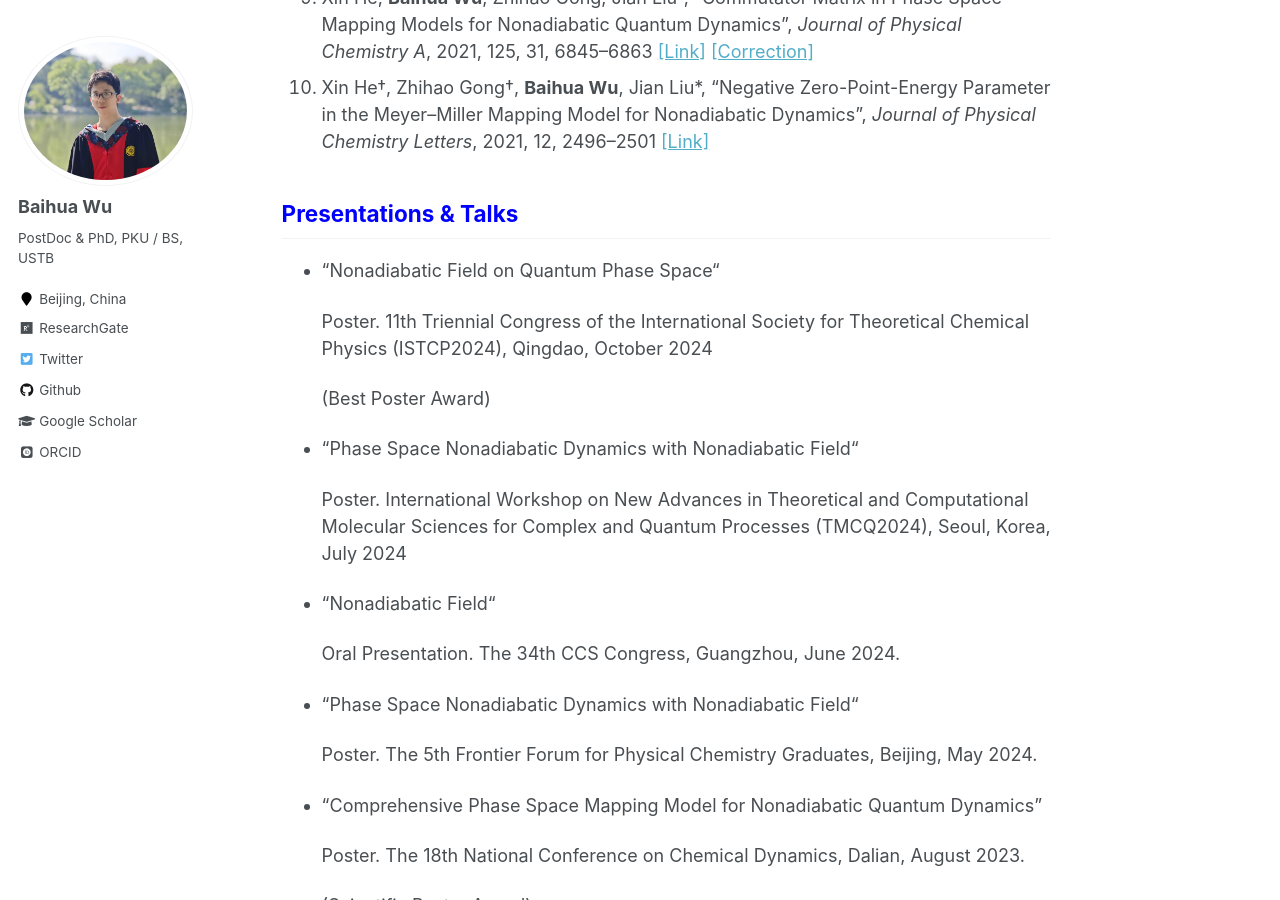
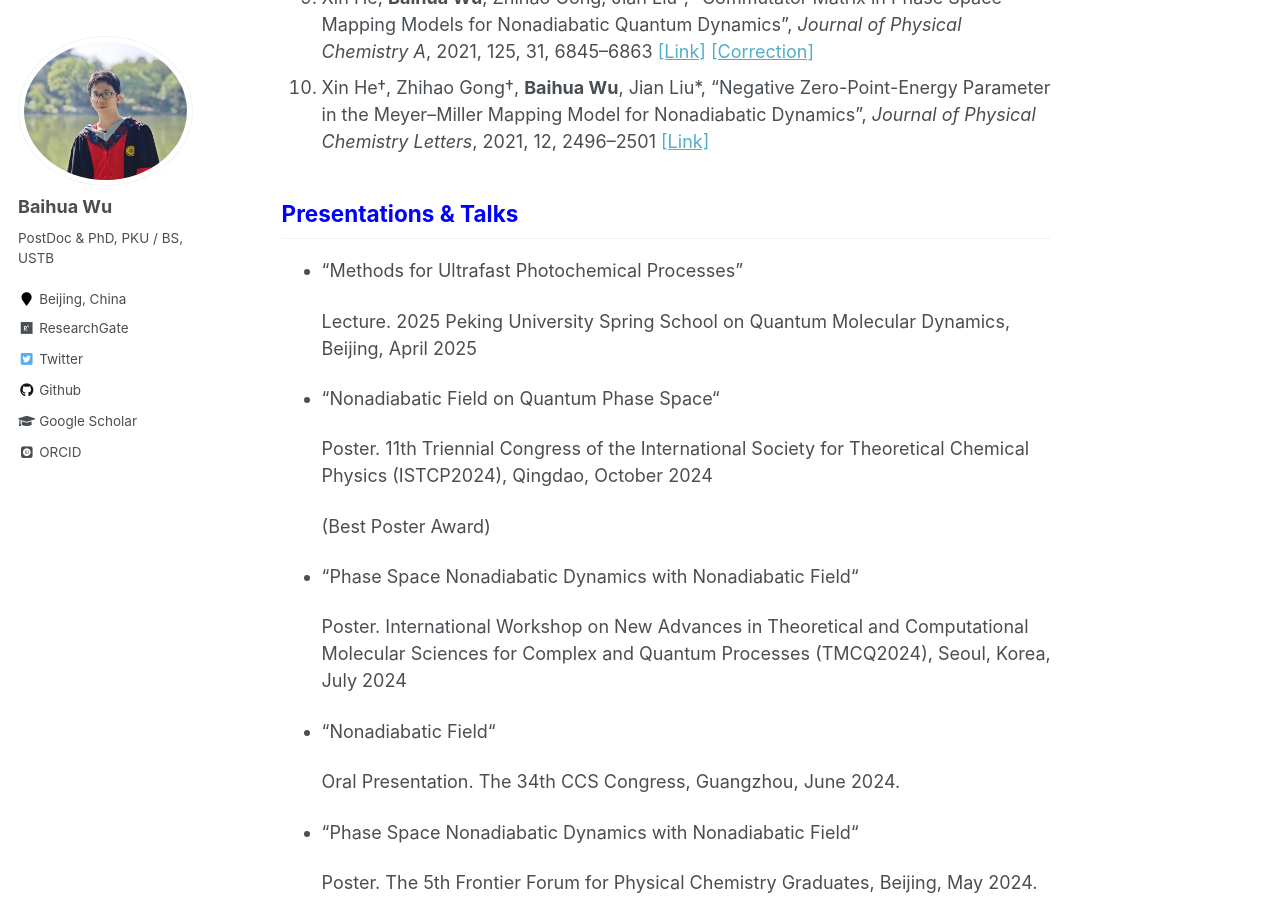
Before and after one commit to wubaihua/wubaihua.github.io, a Jekyll site: the page built from _pages/about.md, in a window 1280 px wide and 900 px high, scrolled down 2922 px. Built offline with Jekyll 4.4.1, drawn with Linux system fonts in a browser that asks for light colours; some web fonts are replaced; some of the changed text lies outside the part shown.

Commit message:
2025=04-06-1

```diff
--- a/_pages/about.md
+++ b/_pages/about.md
@@ -97,7 +97,7 @@ Email: wubaihua[AT]pku.edu.cn;   wubaihua19[AT]gmail.com
 ## <font color=Blue>Publications:</font>
 
 (†: co-first authors; \*: corresponding author)
-10. **Baihua Wu†**, Bingqi Li†, Xin He†, Xiangsong Cheng, Jiajun Ren, Jian Liu\*, "Nonadiabatic Field: A Conceptually Novel Approach for Nonadiabatic Quantum Molecular Dynamics", *Journal of Chemical Theory and Computation*, accepted
+10. **Baihua Wu†**, Bingqi Li†, Xin He†, Xiangsong Cheng, Jiajun Ren, Jian Liu\*, "Nonadiabatic Field: A Conceptually Novel Approach for Nonadiabatic Quantum Molecular Dynamics", *Journal of Chemical Theory and Computation*, 2025, in press
 9.  Xin He, Xiangsong Cheng, **Baihua Wu**, Jian Liu\*, "Nonadiabatic Field with Triangle Window Functions on Quantum Phase Space", *Journal of Physical Chemistry Letters*, 2024, 15, 5452-5466 [[Link]](https://doi.org/10.1021/acs.jpclett.4c00793)
 8. **Baihua Wu**, Xin He, Jian Liu\*, "Nonadiabatic Field on Quantum Phase Space: A Century after Ehrenfest", *Journal of Physical Chemistry Letters*, 2024, 15, 644−658 [[Link]](https://doi.org/10.1021/acs.jpclett.3c03385)
 7. Jie Peng†, Xin He†, Yao Li, Jianxin Guan, **Baihua Wu**, Xinmao Li, Zhihao Yu, Jian Liu\*, Junrong Zheng\*, "Restriction of Crossing Conical Intersections: The Intrinsic Mechanism of Aggregation-Induced Emission", *Physical Chemistry Chemical Physics*, 2023, 25, 12342 [[Link]](https://doi.org/10.1039/d2cp05256c)
@@ -109,6 +109,9 @@ Email: wubaihua[AT]pku.edu.cn;   wubaihua19[AT]gmail.com
 1. Xin He†, Zhihao Gong†, **Baihua Wu**, Jian Liu\*, "Negative Zero-Point-Energy Parameter in the Meyer–Miller Mapping Model for Nonadiabatic Dynamics", *Journal of Physical Chemistry Letters*, 2021, 12, 2496–2501 [[Link]](https://pubs.acs.org/doi/full/10.1021/acs.jpclett.1c00232)
 
 ## <font color=Blue>Presentations & Talks</font>
+* "Methods for Ultrafast Photochemical Processes"
+
+  Lecture. 2025 Peking University Spring School on Quantum Molecular Dynamics, Beijing, April 2025
 
 * “Nonadiabatic Field on Quantum Phase Space“
 
@@ -162,6 +165,7 @@ Email: wubaihua[AT]pku.edu.cn;   wubaihua19[AT]gmail.com
 
 ## <font color=Blue>Teaching</font>
 
+* Lecturer, *2025 Peking University Spring School on Quantum Molecular Dynamics*, Peking University, April 2025
 * TA, *Quantum Chemistry*, Peking University, 2022 Spring
 * TA, *Advanced Physical Chemistry*, Peking University, 2021 Fall
 * TA, *Theoretical and Computational Chemistry II*, Peking University, 2020 Fall
```
